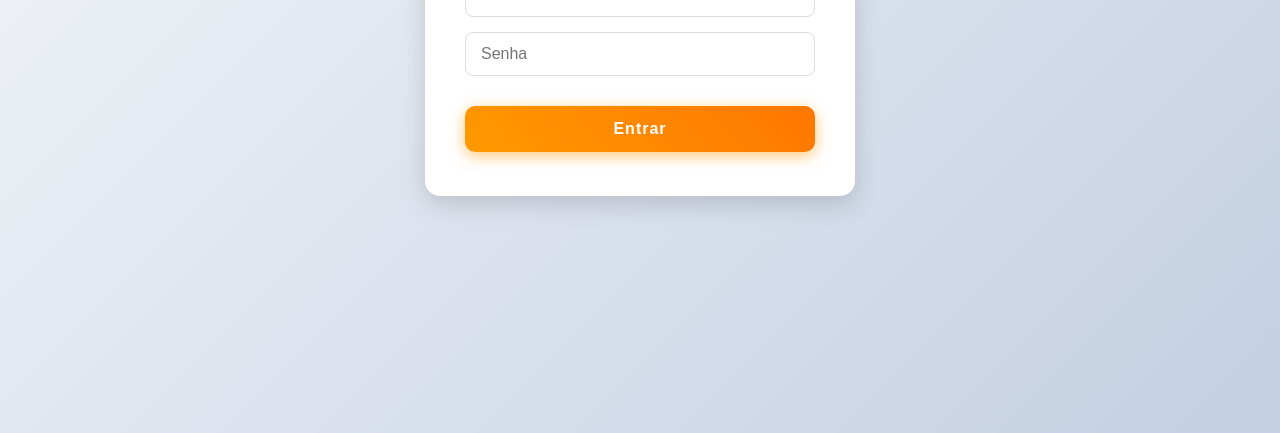
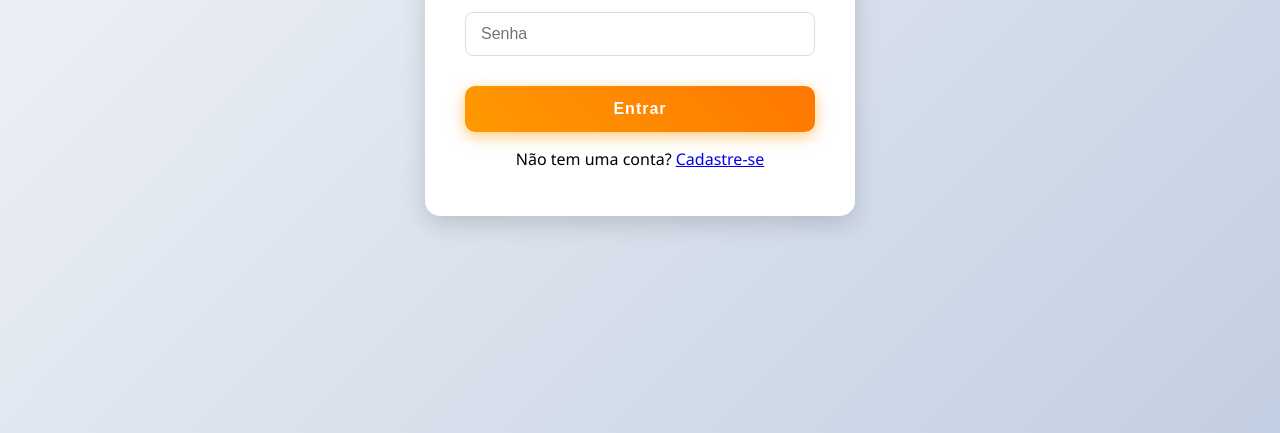
Before and after one commit to Phellipe19/Project-API-Integration, a plain HTML site: page index.html in a window 1280 px wide. Shown: the part 367-800 px from the top of the page. Drawn offline with Linux system fonts and the light colour scheme.

Commit message:
Adição do link para cadastro na tela de login

```diff
--- a/index.html
+++ b/index.html
@@ -14,6 +14,10 @@
       <button type="submit">Entrar</button>
       <p id="mensagemErro" class="erro"></p>
     </form>
+
+    <p class="cadastro-link">
+      Não tem uma conta? <a href="cadastro.html">Cadastre-se</a>
+    </p>
   </div>
   <script type="module" src="login.js"></script>
 </body>
```
